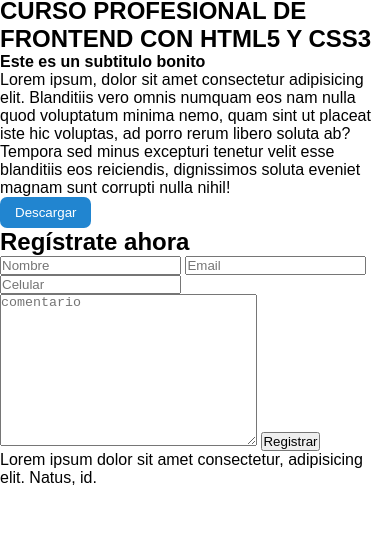
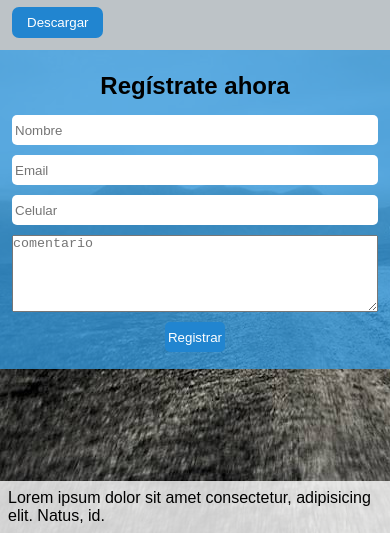
Before and after one commit to D4ITON/4-practicas-css-html, a plain HTML site: page 5-landing-page/index.html in a window 390 px wide. Shown: the part 311-844 px from the top of the page. Drawn offline with Linux system fonts and the light colour scheme; a web font is replaced by a local one.

Commit message:
agregando responsividad tamaño movil

```diff
--- a/5-landing-page/css/scss/components/_320px.scss
+++ b/5-landing-page/css/scss/components/_320px.scss
@@ -1,4 +1,4 @@
-@media screen and (max-width: 320px) {
+@media screen and (min-width: 320px) {
     .container{
         /* header section */
         .head-container{
@@ -6,6 +6,8 @@
             display: flex;
             flex-direction: column;
             align-items: center;
+            /* background-color: rgba($color: $silvercolor, $alpha: .4); */
+            background-color: #fff;
             .logo{
                 border-bottom: 1px solid #707070;
                 margin-bottom: 8px;
@@ -46,6 +48,38 @@
                 }
             }
             /* seccion del formulario */
+            .main-form{
+                padding: 12px;
+                background-color: rgba($color: $bluecolor, $alpha: .8);
+                .title{
+                    text-align: center;
+                    padding: 10px;
+                }
+                .form{
+                    display: flex;
+                    flex-direction: column;
+                    justify-content: space-around;
+                    .input-form{
+                        border: none;
+                        height: 30px;
+                        margin: 5px 0;
+                        padding: 3px;
+                        border-radius: 5px;
+                    }
+                    .area-form{
+                        margin: 5px 0;
+                    }
+                    .button{
+                        align-self: center;
+                    }
+                }
+            }
+        }
+        .footer{
+            background-color: rgba($color: #fff, $alpha: .8);
+            position: absolute;
+            bottom: 0;
+            padding: 8px;
         }
     }
 }
--- a/5-landing-page/css/scss/main.scss
+++ b/5-landing-page/css/scss/main.scss
@@ -21,6 +21,7 @@ $fontbase: 20px;
 /* general values */
 body{
     font-family: $source-sans-pro;
+    background: url('../../img/background.jpg');
 }
 
 /* Imports common width of devices */
--- a/5-landing-page/index.html
+++ b/5-landing-page/index.html
@@ -37,19 +37,19 @@
                     <button class="button">Descargar</button>
                 </div>
                 <div class="main-form">
-                    <h2>Regístrate ahora</h2>
+                    <h2 class="title">Regístrate ahora</h2>
                     <form action="" class="form">
-                        <input type="text" placeholder="Nombre">
-                        <input type="text" placeholder="Email">
-                        <input type="text" placeholder="Celular">
-                        <textarea name="" id="" cols="30" rows="10" placeholder="comentario"></textarea>
-                        <input type="button" value="Registrar">
+                        <input class="input-form" type="text" placeholder="Nombre">
+                        <input class="input-form" type="text" placeholder="Email">
+                        <input class="input-form" type="text" placeholder="Celular">
+                        <textarea class="area-form" name="" id="" cols="30" rows="5" placeholder="comentario"></textarea>
+                        <input class="input-form button" type="button" value="Registrar">
                     </form>
                 </div>
             </div>
         </main>
         <!-- FOOTER DE LA PAGINA -->
-        <footer>
+        <footer class="footer">
             <p>Lorem ipsum dolor sit amet consectetur, adipisicing elit. Natus, id.</p>
         </footer>
     </div>
```
Also changed, not shown: 5-landing-page/css/styles.css, 1 other file.
